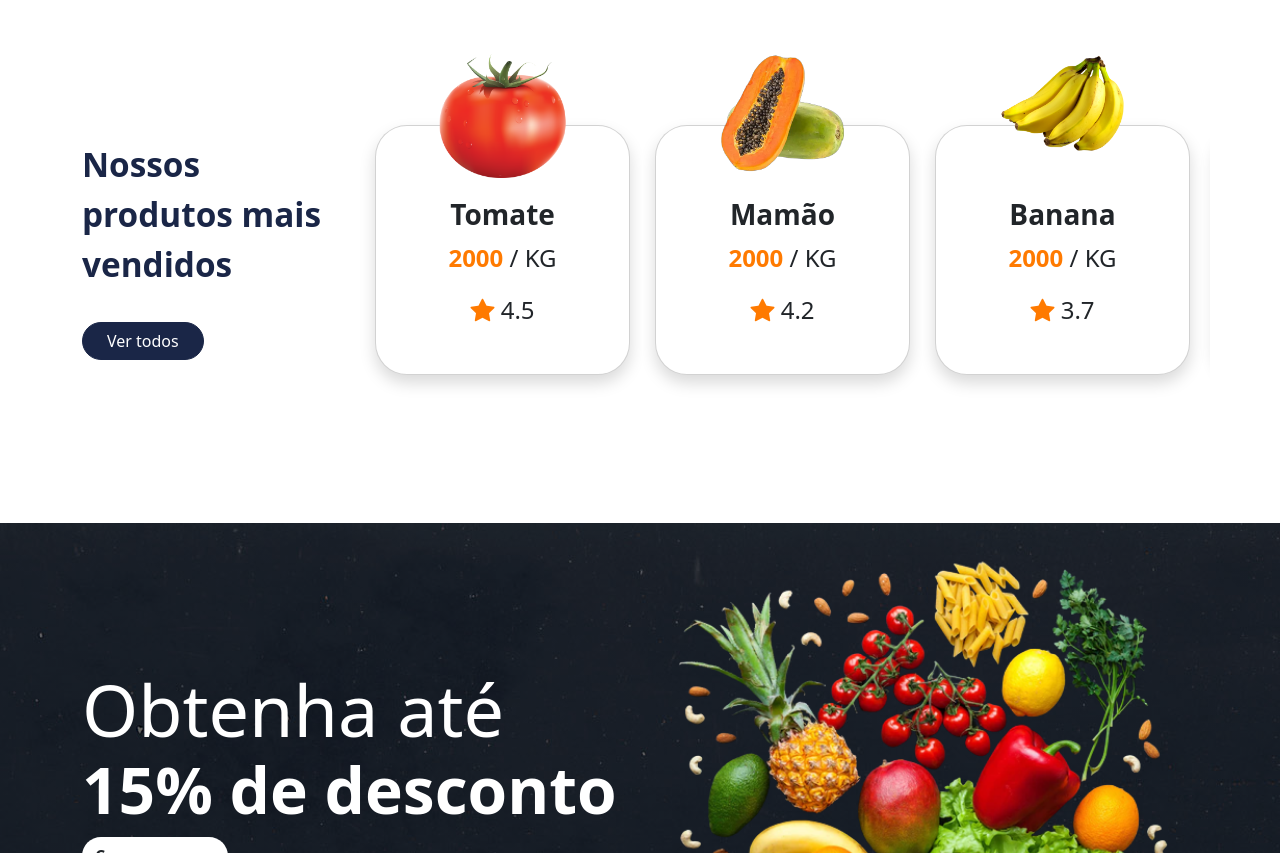
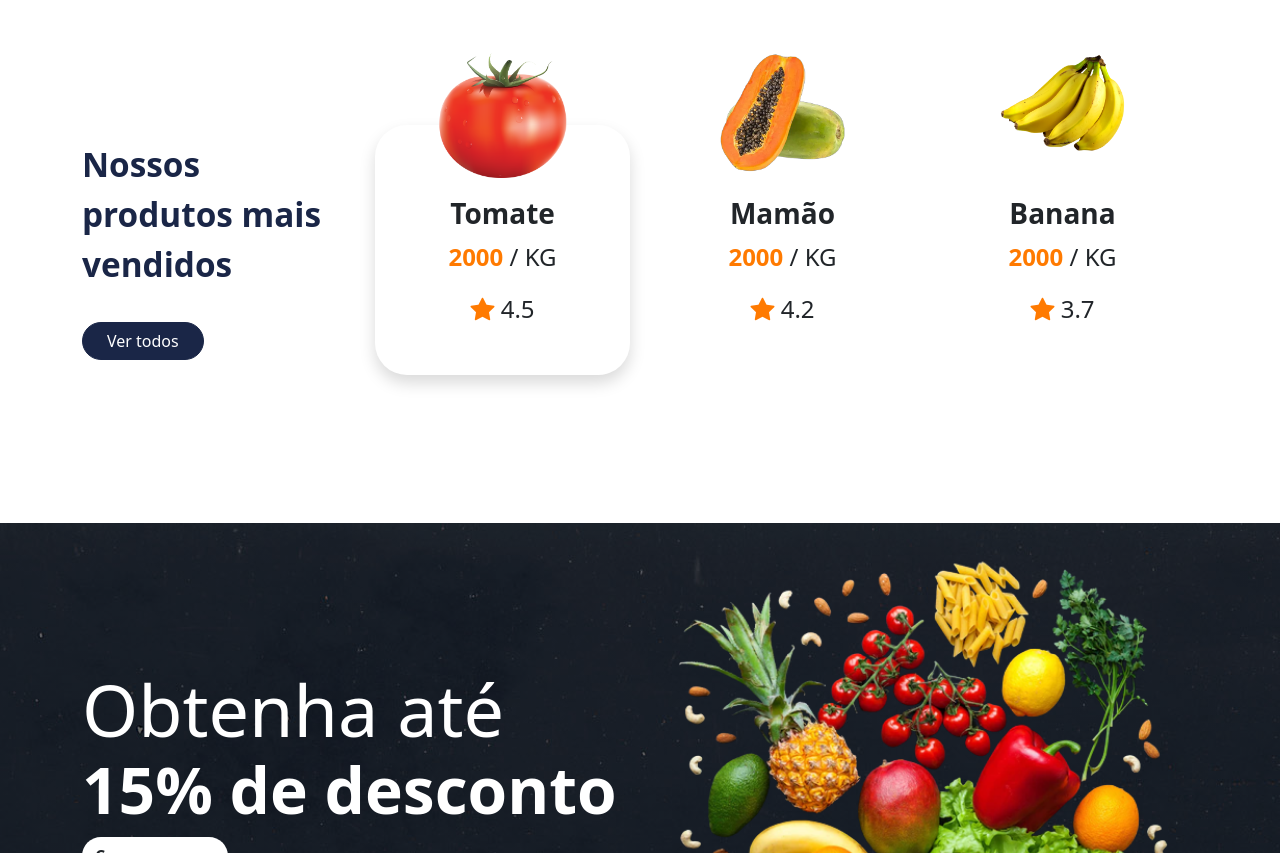
Before and after one commit to dorivaldovalentim/mamadu, a Vue app: page / in a window 1280 px wide. Shown: the part 1800-2653 px from the top of the page. Built offline with nearby package versions, Linux system fonts and the light colour scheme.

Commit message:
Fiz mais algumas melhorias a nível visual na secção de produtos

```diff
--- a/src/components/Home/Products.vue
+++ b/src/components/Home/Products.vue
@@ -24,6 +24,7 @@ export default {
   },
   data() {
     return {
+      activedItem: 0,
       data: [
         {
           stars: 4.5,
@@ -86,7 +87,10 @@ export default {
             :key="index"
             class="slide-item col-12 col-md-3 col-lg-3"
           >
-            <div class="card shadow rounded-5 py-5 text-center position-relative">
+            <div
+              :class="{ shadow: activedItem == index }"
+              class="card rounded-5 border-0 py-5 text-center position-relative"
+            >
               <img
                 :src="item.image"
                 alt=""
```
